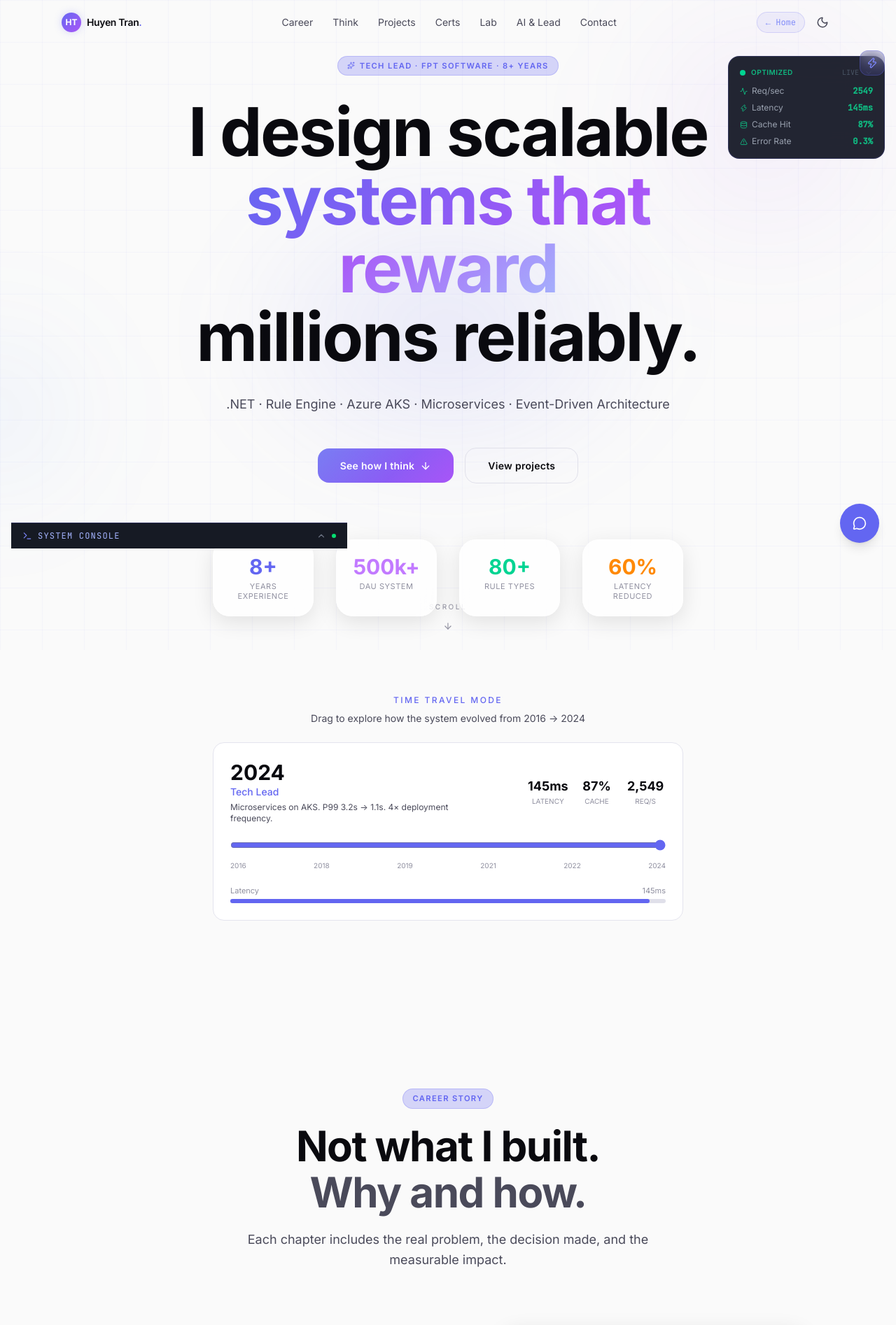
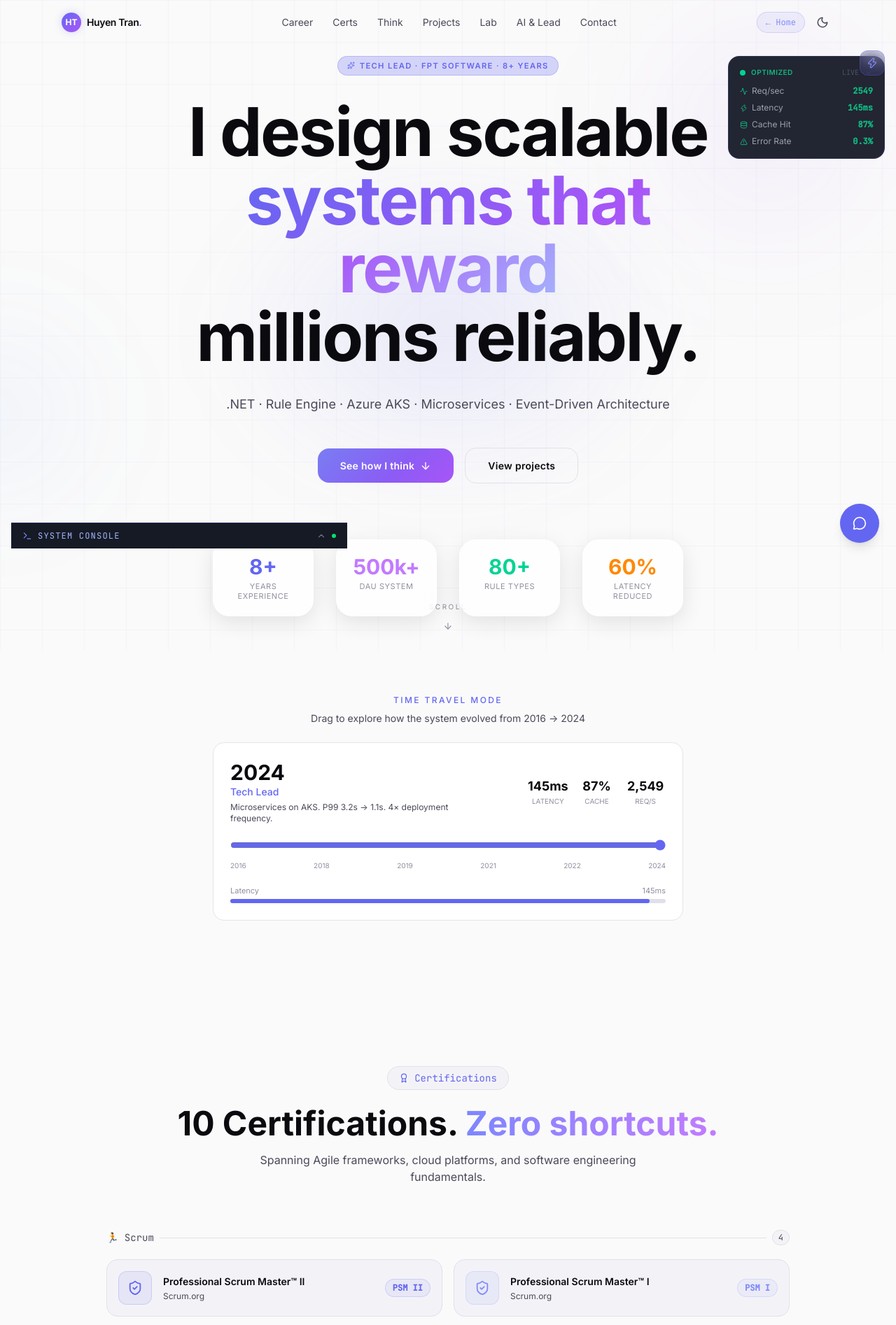
Before and after one commit to huyentran1306/portfolio-nth, a React (Vite) app: page /huyen-tran in a window 1280 px wide. Shown: the top 1894 px of the page at 70% size. Built offline with nearby package versions, Linux system fonts and the light colour scheme.

Commit message:
feat: move Certifications section up as highlight after Hero

```diff
--- a/src/App.tsx
+++ b/src/App.tsx
@@ -75,6 +75,9 @@ function App() {
           <Hero />
 
           <Suspense fallback={<SectionSkeleton />}>
+            <Certifications />
+          </Suspense>
+          <Suspense fallback={<SectionSkeleton />}>
             <CareerTimeline />
           </Suspense>
           <Suspense fallback={<SectionSkeleton />}>
@@ -85,9 +88,6 @@ function App() {
           </Suspense>
           <Suspense fallback={<SectionSkeleton />}>
             <SkillTree />
-          </Suspense>
-          <Suspense fallback={<SectionSkeleton />}>
-            <Certifications />
           </Suspense>
           <Suspense fallback={<SectionSkeleton />}>
             <ProblemSolutionLab />
--- a/src/components/Navbar.tsx
+++ b/src/components/Navbar.tsx
@@ -7,9 +7,9 @@ import { BookOpen, Brain, FolderOpen, FlaskConical, Bot, Mail, Award } from 'luc
 
 const NAV_LINKS = [
   { href: '#story',          label: 'Career',       icon: BookOpen },
+  { href: '#certifications', label: 'Certs',        icon: Award },
   { href: '#think',          label: 'Think',        icon: Brain },
   { href: '#projects',       label: 'Projects',     icon: FolderOpen },
-  { href: '#certifications', label: 'Certs',        icon: Award },
   { href: '#lab',            label: 'Lab',          icon: FlaskConical },
   { href: '#ai',             label: 'AI & Lead',    icon: Bot },
   { href: '#contact',        label: 'Contact',      icon: Mail },
```
